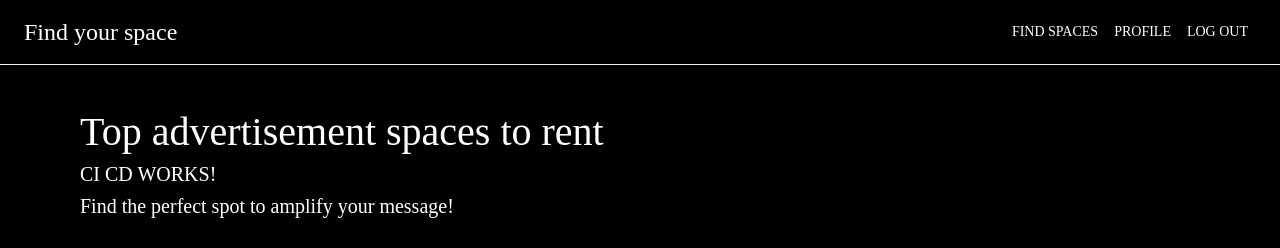
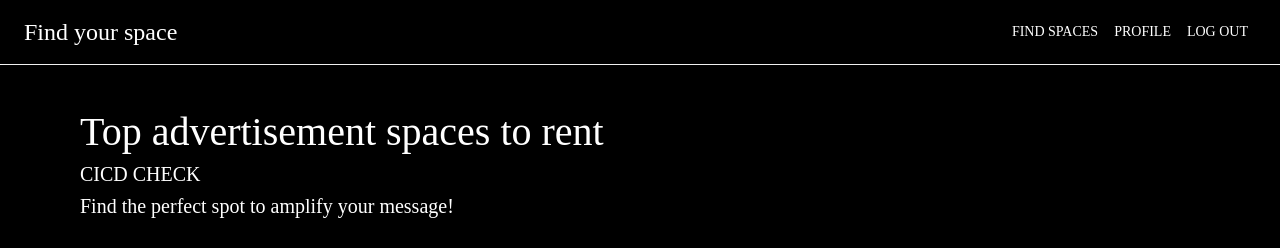
Before and after one commit to Software-Engineering2-Team/FindYourSpace-Frontend, a React (Create React App) app: page /spaces in a window 1280 px wide. Shown: the top 248 px of the page. Built offline with nearby package versions, Linux system fonts and the light colour scheme.

Commit message:
cicdcheck

```diff
--- a/src/components/marketingComponent/MarketingComponent.jsx
+++ b/src/components/marketingComponent/MarketingComponent.jsx
@@ -24,8 +24,8 @@ const MarketingComponent = () => {
                         Top advertisement spaces to rent
                     </Typography>
                     <Typography variant="h6" component="div" sx={{ flexGrow: 1 ,fontSize:20}} marginLeft={10}>
-                        {/* From high trafic urban hubs to exclusive venues. */}
-                        CI CD WORKS!
+                        {/* {From high trafic urban hubs to exclusive venues.} */}
+                        CICD CHECK
                     </Typography>
                     <Typography variant="h6" component="div" sx={{ flexGrow: 1,fontSize:20,marginBottom:6}} marginLeft={10}>
                         Find the perfect spot to amplify your message!
```
